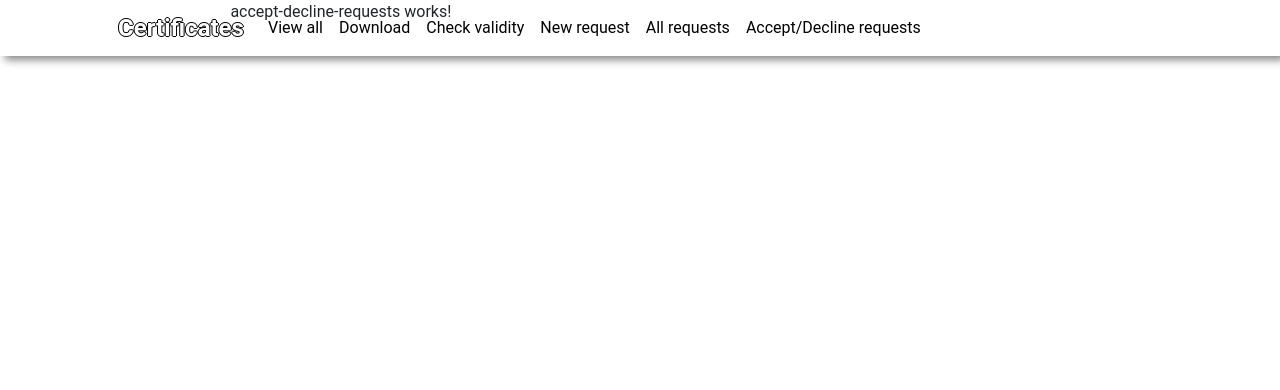
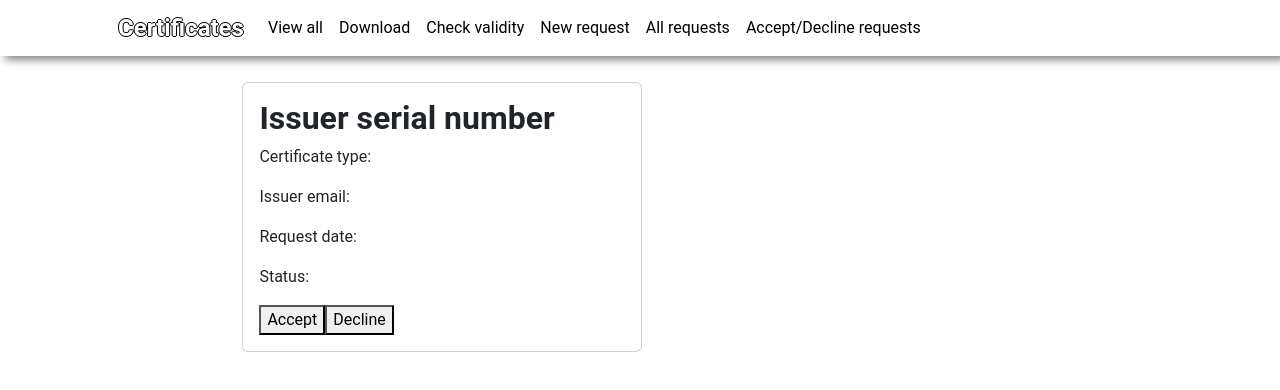
Before and after one commit to ProjectTim22IB/FrontendTim22IB, an Angular app in the folder FrontendTim22IB/: page /acceptDecline in a window 1280 px wide. Shown: the top 390 px of the page. Built offline with nearby package versions, Linux system fonts and the light colour scheme.

Commit message:
Updated component for all requests

```diff
--- a/FrontendTim22IB/src/app/Components/accept-decline-requests/accept-decline-requests.component.html
+++ b/FrontendTim22IB/src/app/Components/accept-decline-requests/accept-decline-requests.component.html
@@ -1 +1,21 @@
-<p>accept-decline-requests works!</p>
+<div class="container " style="margin-top: 10%;" >
+    <div class="row ">
+        <div class="col-4 w3-third" id="demo">
+            <div class="card mb-5" style="width:25rem;">
+                <div class="card-body">
+                    <h2 class="card-title" class="fw-bolder" >Issuer serial number</h2>
+                    <p class="card-text">Certificate type:</p>
+                    <p class="card-text">Issuer email:</p>
+                    <p class="card-text">Request date:</p>
+                    <p class="card-text">Status: </p>
+                    <div>
+                        <button>Accept</button>
+                        <button>Decline</button>
+                    </div>
+
+
+                </div>
+            </div>
+        </div>
+    </div>
+</div>
--- a/FrontendTim22IB/src/app/Components/all-requests/all-requests.component.html
+++ b/FrontendTim22IB/src/app/Components/all-requests/all-requests.component.html
@@ -1 +1,18 @@
-<p>all-requests works!</p>
+<div class="container " style="margin-top: 10%;" >
+    <div class="row ">
+        <div class="col-4 w3-third" id="demo">
+            <div class="card mb-5" style="width:25rem;">
+                <div class="card-body">
+                    <h2 class="card-title" class="fw-bolder" >Issuer serial number</h2>
+                    <p class="card-text">Certificate type:</p>
+                    <p class="card-text">Issuer email:</p>
+                    <p class="card-text">Request date:</p>
+                    <p class="card-text">Status: </p>
+                    <p class="card-text">Reason of rejection: </p>
+
+
+                </div>
+            </div>
+        </div>
+    </div>
+</div>
```
